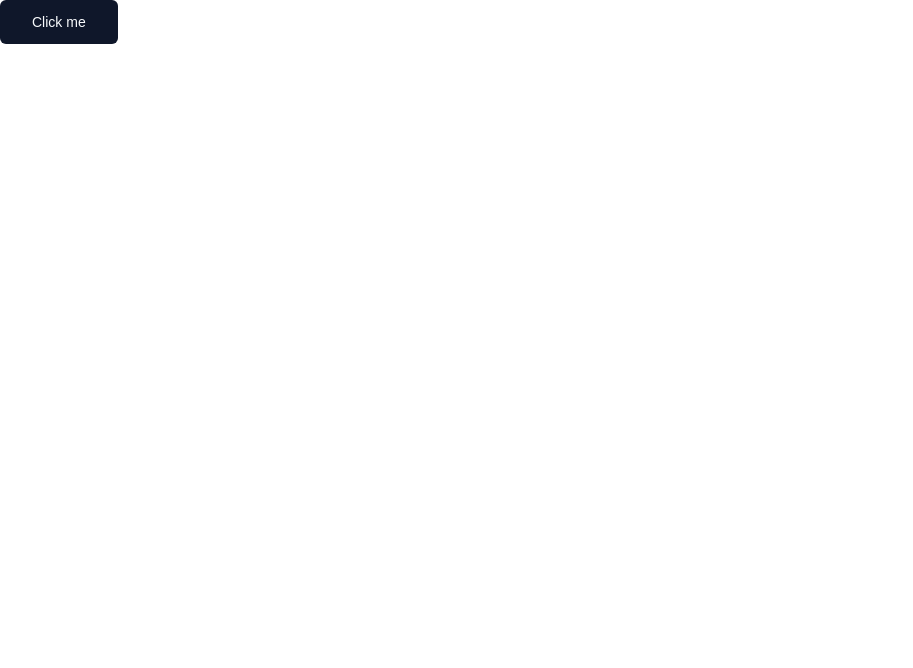
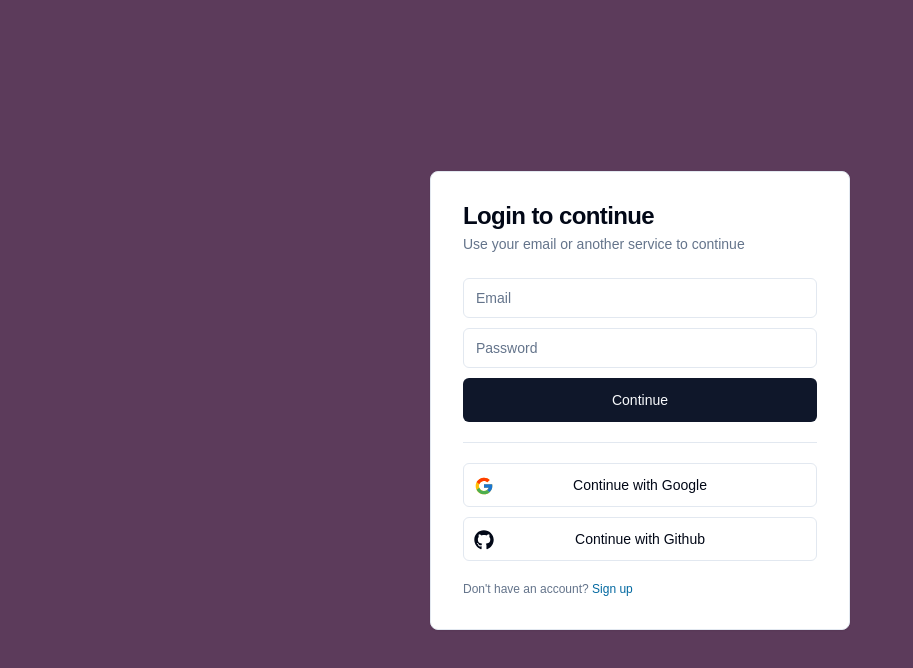
Before and after one commit to ReeceHarding/slack_clone, a Next.js app: page / in a window 1280 px wide. Shown: the top 668 px of the page, without its empty margins (0-913 px from the left). Built offline with nearby package versions, Linux system fonts and the light colour scheme.

Commit message:
Authentication UI

```diff
--- a/package.json
+++ b/package.json
@@ -9,6 +9,7 @@
     "lint": "next lint"
   },
   "dependencies": {
+    "@radix-ui/react-separator": "^1.1.0",
     "@radix-ui/react-slot": "^1.1.0",
     "class-variance-authority": "^0.7.0",
     "clsx": "^2.1.1",
@@ -16,6 +17,8 @@
     "next": "14.2.8",
     "react": "^18",
     "react-dom": "^18",
+    "react-hook-form": "^7.53.0",
+    "react-icons": "^5.3.0",
     "tailwind-merge": "^2.5.2",
     "tailwindcss-animate": "^1.0.7"
   },
--- a/src/app/globals.css
+++ b/src/app/globals.css
@@ -1,6 +1,12 @@
 @tailwind base;
 @tailwind components;
 @tailwind utilities;
+
+html,
+body,
+:root {
+  height: 100%;
+}
 
 :root {
   --background: #ffffff;
--- a/src/app/page.tsx
+++ b/src/app/page.tsx
@@ -1,5 +1,5 @@
-import { Button } from "@/components/ui/button";
+import { AuthScreen } from "@/features/auth/components/auth-screen";
 
 export default function Home() {
-  return <Button size="lg">Click me</Button>;
+  return <AuthScreen />;
 }
--- /dev/null
+++ b/src/components/ui/card.tsx
@@ -0,0 +1,79 @@
+import * as React from "react"
+
+import { cn } from "@/lib/utils"
+
+const Card = React.forwardRef<
+  HTMLDivElement,
+  React.HTMLAttributes<HTMLDivElement>
+>(({ className, ...props }, ref) => (
+  <div
+    ref={ref}
+    className={cn(
+      "rounded-lg border bg-card text-card-foreground shadow-sm",
+      className
+    )}
+    {...props}
+  />
+))
+Card.displayName = "Card"
+
+const CardHeader = React.forwardRef<
+  HTMLDivElement,
+  React.HTMLAttributes<HTMLDivElement>
+>(({ className, ...props }, ref) => (
+  <div
+    ref={ref}
+    className={cn("flex flex-col space-y-1.5 p-6", className)}
+    {...props}
+  />
+))
+CardHeader.displayName = "CardHeader"
+
+const CardTitle = React.forwardRef<
+  HTMLParagraphElement,
+  React.HTMLAttributes<HTMLHeadingElement>
+>(({ className, ...props }, ref) => (
+  <h3
+    ref={ref}
+    className={cn(
+      "text-2xl font-semibold leading-none tracking-tight",
+      className
+    )}
+    {...props}
+  />
+))
+CardTitle.displayName = "CardTitle"
+
+const CardDescription = React.forwardRef<
+  HTMLParagraphElement,
+  React.HTMLAttributes<HTMLParagraphElement>
+>(({ className, ...props }, ref) => (
+  <p
+    ref={ref}
+    className={cn("text-sm text-muted-foreground", className)}
+    {...props}
+  />
+))
+CardDescription.displayName = "CardDescription"
+
+const CardContent = React.forwardRef<
+  HTMLDivElement,
+  React.HTMLAttributes<HTMLDivElement>
+>(({ className, ...props }, ref) => (
+  <div ref={ref} className={cn("p-6 pt-0", className)} {...props} />
+))
+CardContent.displayName = "CardContent"
+
+const CardFooter = React.forwardRef<
+  HTMLDivElement,
+  React.HTMLAttributes<HTMLDivElement>
+>(({ className, ...props }, ref) => (
+  <div
+    ref={ref}
+    className={cn("flex items-center p-6 pt-0", className)}
+    {...props}
+  />
+))
+CardFooter.displayName = "CardFooter"
+
+export { Card, CardHeader, CardFooter, CardTitle, CardDescription, CardContent }
--- /dev/null
+++ b/src/components/ui/input.tsx
@@ -0,0 +1,25 @@
+import * as React from "react"
+
+import { cn } from "@/lib/utils"
+
+export interface InputProps
+  extends React.InputHTMLAttributes<HTMLInputElement> {}
+
+const Input = React.forwardRef<HTMLInputElement, InputProps>(
+  ({ className, type, ...props }, ref) => {
+    return (
+      <input
+        type={type}
+        className={cn(
+          "flex h-10 w-full rounded-md border border-input bg-background px-3 py-2 text-sm ring-offset-background file:border-0 file:bg-transparent file:text-sm file:font-medium placeholder:text-muted-foreground focus-visible:outline-none focus-visible:ring-2 focus-visible:ring-ring focus-visible:ring-offset-2 disabled:cursor-not-allowed disabled:opacity-50",
+          className
+        )}
+        ref={ref}
+        {...props}
+      />
+    )
+  }
+)
+Input.displayName = "Input"
+
+export { Input }
--- /dev/null
+++ b/src/components/ui/separator.tsx
@@ -0,0 +1,31 @@
+"use client"
+
+import * as React from "react"
+import * as SeparatorPrimitive from "@radix-ui/react-separator"
+
+import { cn } from "@/lib/utils"
+
+const Separator = React.forwardRef<
+  React.ElementRef<typeof SeparatorPrimitive.Root>,
+  React.ComponentPropsWithoutRef<typeof SeparatorPrimitive.Root>
+>(
+  (
+    { className, orientation = "horizontal", decorative = true, ...props },
+    ref
+  ) => (
+    <SeparatorPrimitive.Root
+      ref={ref}
+      decorative={decorative}
+      orientation={orientation}
+      className={cn(
+        "shrink-0 bg-border",
+        orientation === "horizontal" ? "h-[1px] w-full" : "h-full w-[1px]",
+        className
+      )}
+      {...props}
+    />
+  )
+)
+Separator.displayName = SeparatorPrimitive.Root.displayName
+
+export { Separator }
--- /dev/null
+++ b/src/features/auth/components/auth-screen.tsx
@@ -0,0 +1,22 @@
+"use client";
+
+import { useState } from "react";
+import { SignInFlow } from "../types";
+import { SignInCard } from "./sign-in-card";
+import { SignUpCard } from "./sign-up-card";
+
+export const AuthScreen = () => {
+  const [state, setState] = useState<SignInFlow>("signIn");
+
+  return (
+    <div className="h-full flex items-center justify-center bg-[#5C3B5B]">
+      <div className="md:h-auto md:w-[420px]">
+        {state === "signIn" ? (
+          <SignInCard setState={setState} />
+        ) : (
+          <SignUpCard setState={setState} />
+        )}
+      </div>
+    </div>
+  );
+};
--- /dev/null
+++ b/src/features/auth/components/sign-in-card.tsx
@@ -0,0 +1,94 @@
+import { FaGithub } from "react-icons/fa";
+import { FcGoogle } from "react-icons/fc";
+import { useForm } from "react-hook-form";
+
+import { Button } from "@/components/ui/button";
+import {
+  Card,
+  CardContent,
+  CardDescription,
+  CardHeader,
+  CardTitle,
+} from "@/components/ui/card";
+import { Input } from "@/components/ui/input";
+import { Separator } from "@/components/ui/separator";
+import { SignInFlow } from "../types";
+
+interface SignInCardProps {
+  setState: (state: SignInFlow) => void;
+}
+
+export const SignInCard = ({ setState }: SignInCardProps) => {
+  const form = useForm({
+    defaultValues: {
+      email: "",
+      password: "",
+    },
+  });
+
+  return (
+    <Card className="w-full h-full p-8">
+      <CardHeader className="px-0 pt-0">
+        <CardTitle>Login to continue</CardTitle>
+        <CardDescription>
+          Use your email or another service to continue
+        </CardDescription>
+      </CardHeader>
+      <CardContent className="space-y-5 px-0 pb-0">
+        <form className="space-y-2.5">
+          <Input
+            {...form.register("email", {
+              required: true,
+            })}
+            disabled={false}
+            placeholder="Email"
+            type="email"
+          />
+          <Input
+            {...form.register("password", {
+              required: true,
+            })}
+            disabled={false}
+            placeholder="Password"
+            type="password"
+          />
+          <Button type="submit" className="w-full" size="lg" disabled={false}>
+            Continue
+          </Button>
+        </form>
+        <Separator />
+        <div className="flex flex-col gap-y-2.5">
+          <Button
+            disabled={false}
+            onClick={() => null}
+            variant="outline"
+            size="lg"
+            className="w-full relative"
+          >
+            <FcGoogle className="size-5 absolute top-3 left-2.5" />
+            Continue with Google
+          </Button>
+          <Button
+            disabled={false}
+            onClick={() => null}
+            variant="outline"
+            size="lg"
+            className="w-full relative"
+          >
+            <FaGithub className="size-5 absolute top-3 left-2.5" />
+            Continue with Github
+          </Button>
+        </div>
+        <p className="text-xs text-muted-foreground">
+          Don&apos;t have an account?{" "}
+          <span
+            className="text-sky-700 hover:underline cursor-pointer"
+            onClick={() => setState("signUp")}
+          >
+            Sign up
+          </span>
+        </p>
+      </CardContent>
+    </Card>
+  );
+};
--- /dev/null
+++ b/src/features/auth/components/sign-up-card.tsx
@@ -0,0 +1,103 @@
+import { FaGithub } from "react-icons/fa";
+import { FcGoogle } from "react-icons/fc";
+
+import { Button } from "@/components/ui/button";
+import {
+  Card,
+  CardContent,
+  CardDescription,
+  CardHeader,
+  CardTitle,
+} from "@/components/ui/card";
+import { Input } from "@/components/ui/input";
+import { Separator } from "@/components/ui/separator";
+import { SignInFlow } from "../types";
+import { useForm } from "react-hook-form";
+
+interface SignUpCardProps {
+  setState: (state: SignInFlow) => void;
+}
+
+export const SignUpCard = ({ setState }: SignUpCardProps) => {
+  const form = useForm({
+    defaultValues: {
+      email: "",
+      password: "",
+      confirmPassword: "",
+    },
+  });
+
+  return (
+    <Card className="w-full h-full p-8">
+      <CardHeader className="px-0 pt-0">
+        <CardTitle>Sign up to continue</CardTitle>
+        <CardDescription>
+          Use your email or another service to continue
+        </CardDescription>
+      </CardHeader>
+      <CardContent className="space-y-5 px-0 pb-0">
+        <form className="space-y-2.5">
+          <Input
+            {...form.register("email", {
+              required: true,
+            })}
+            disabled={false}
+            placeholder="Email"
+            type="email"
+          />
+          <Input
+            {...form.register("password", {
+              required: true,
+            })}
+            disabled={false}
+            placeholder="Password"
+            type="password"
+          />
+          <Input
+            {...form.register("confirmPassword", {
+              required: true,
+            })}
+            disabled={false}
+            placeholder="Confirm password"
+            type="password"
+          />
+          <Button type="submit" className="w-full" size="lg" disabled={false}>
+            Continue
+          </Button>
+        </form>
+        <Separator />
+        <div className="flex flex-col gap-y-2.5">
+          <Button
+            disabled={false}
+            onClick={() => null}
+            variant="outline"
+            size="lg"
+            className="w-full relative"
+          >
+            <FcGoogle className="size-5 absolute top-3 left-2.5" />
+            Continue with Google
+          </Button>
+          <Button
+            disabled={false}
+            onClick={() => null}
+            variant="outline"
+            size="lg"
+            className="w-full relative"
+          >
+            <FaGithub className="size-5 absolute top-3 left-2.5" />
+            Continue with Github
+          </Button>
+        </div>
+        <p className="text-xs text-muted-foreground">
+          Already have an account?{" "}
+          <span
+            className="text-sky-700 hover:underline cursor-pointer"
+            onClick={() => setState("signIn")}
+          >
+            Sign in
+          </span>
+        </p>
+      </CardContent>
+    </Card>
+  );
+};
--- /dev/null
+++ b/src/features/auth/types.ts
@@ -0,0 +1 @@
+export type SignInFlow = "signIn" | "signUp";
--- a/tailwind.config.ts
+++ b/tailwind.config.ts
@@ -6,6 +6,7 @@
     "./src/pages/**/*.{js,ts,jsx,tsx,mdx}",
     "./src/components/**/*.{js,ts,jsx,tsx,mdx}",
     "./src/app/**/*.{js,ts,jsx,tsx,mdx}",
+    "./src/**/*.{js,ts,jsx,tsx,mdx}",
   ],
   theme: {
     extend: {
```
Also changed, not shown: 1 other file (tests, documents, lock files or other folders).
